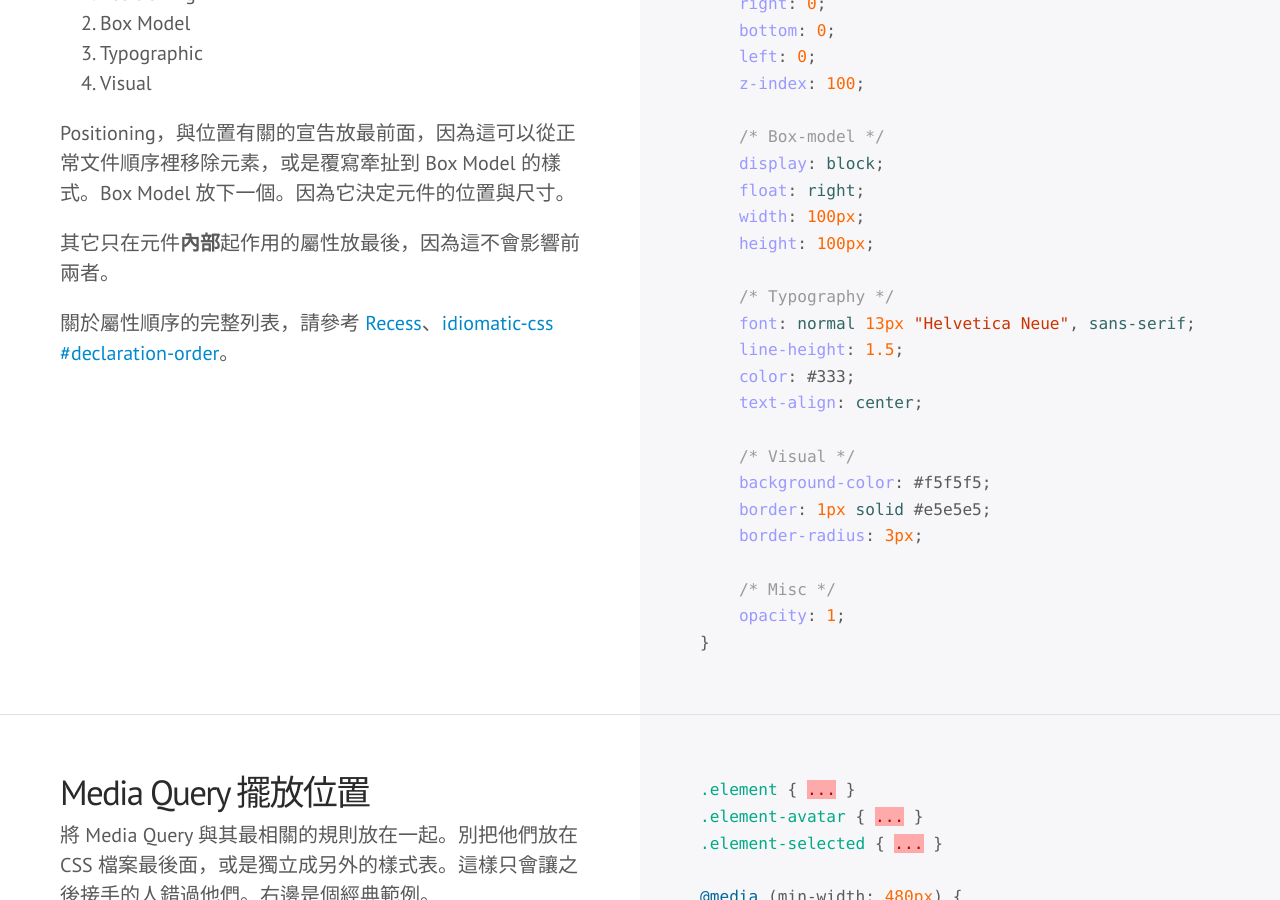
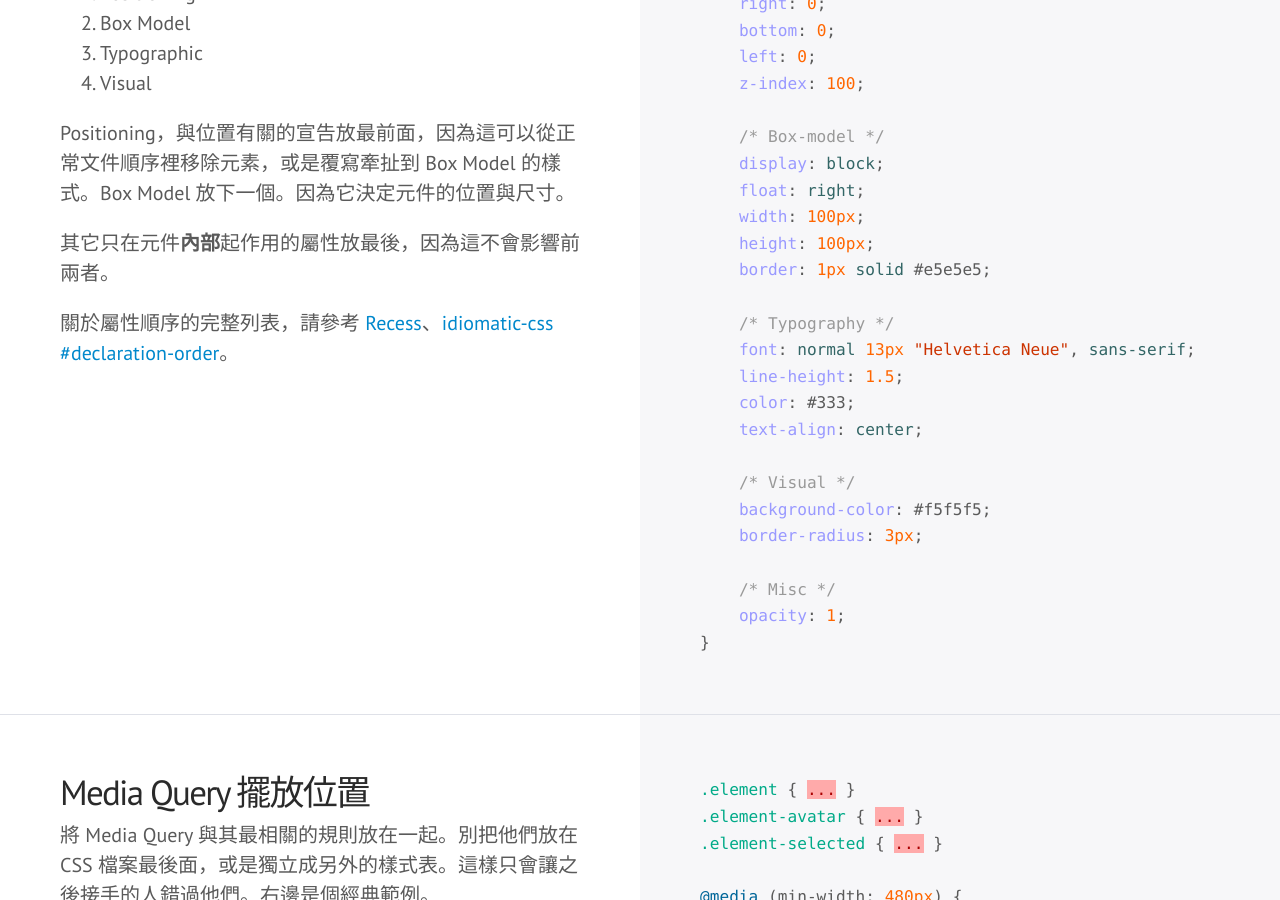
Before and after one commit to pixnet/frontend-guideline, a Jekyll site: the page built from index.html, in a window 1280 px wide and 900 px high, scrolled down 7857 px. Built offline with Jekyll 4.4.1, drawn with Linux system fonts in a browser that asks for light colours; some web fonts are replaced; Markdown is read by kramdown in place of the engine named in the settings.

Commit message:
CSS guide: fix border property order, should be box-model cluster

```diff
--- a/_includes/css/declaration-order.css
+++ b/_includes/css/declaration-order.css
@@ -12,6 +12,7 @@
     float: right;
     width: 100px;
     height: 100px;
+    border: 1px solid #e5e5e5;
 
     /* Typography */
     font: normal 13px "Helvetica Neue", sans-serif;
@@ -21,7 +22,6 @@
 
     /* Visual */
     background-color: #f5f5f5;
-    border: 1px solid #e5e5e5;
     border-radius: 3px;
 
     /* Misc */
```
